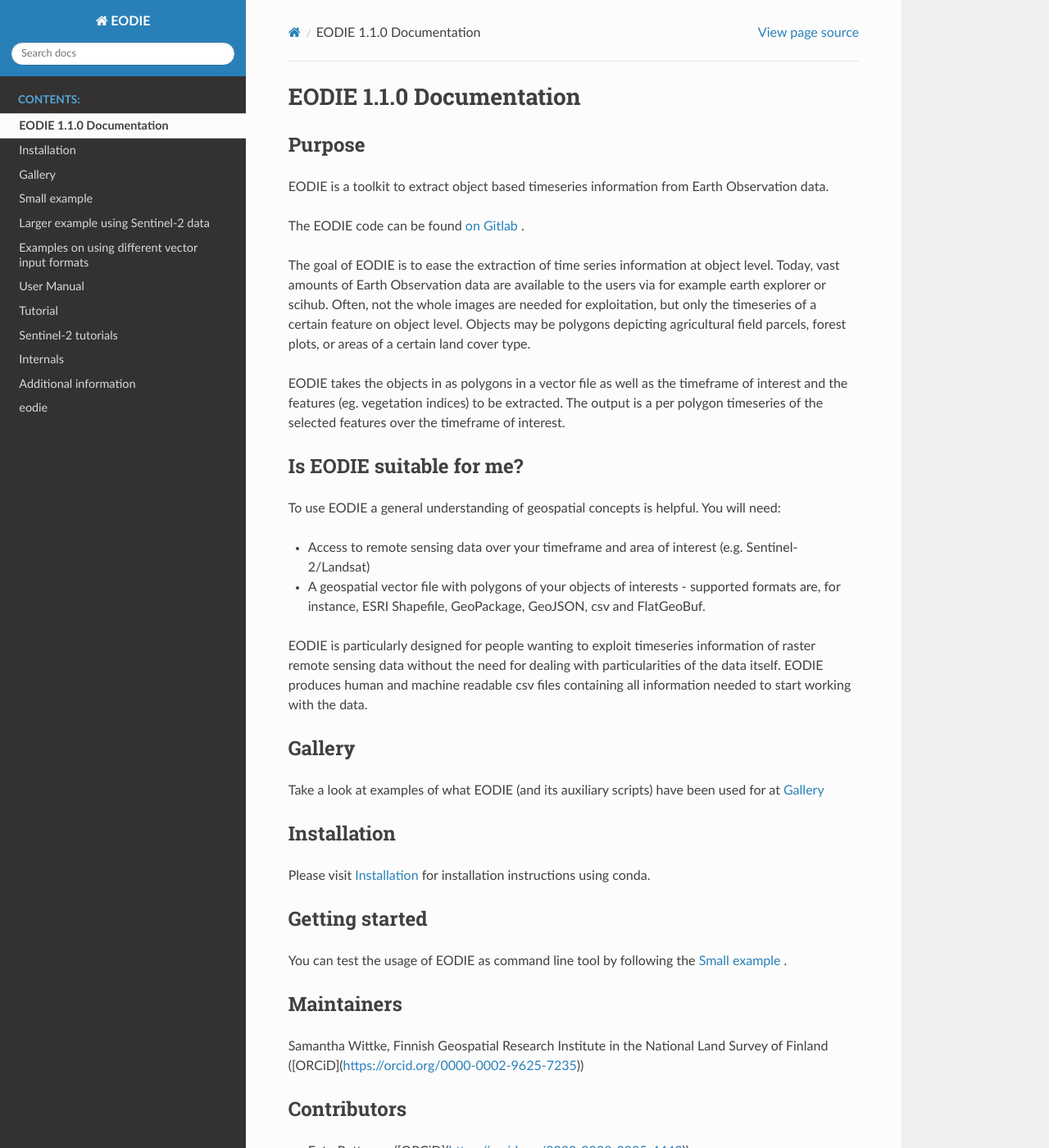
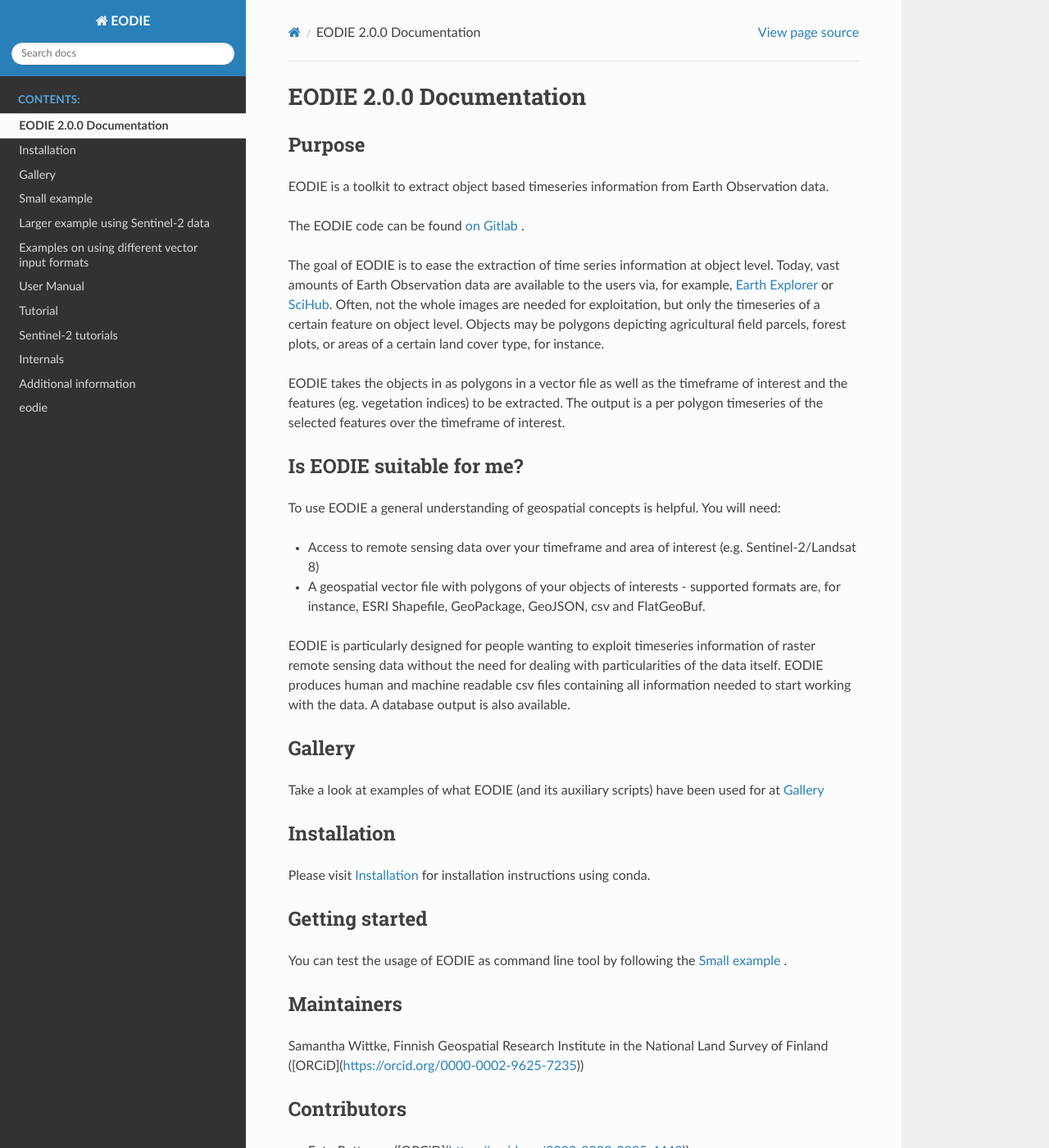
Before and after one commit to samumantha/EODIE, a Sphinx documentation site: the page built from docs/index.rst, in a window 1280 px wide and 1400 px high. Shown: the whole window at 82% size. Built offline with Sphinx 7.4.7 and the Read the Docs theme 2.0.0, drawn with Linux system fonts in a browser that asks for light colours; some of the changed text lies outside the part shown.

```diff
--- a/docs/index.rst
+++ b/docs/index.rst
@@ -2,7 +2,7 @@
    sphinx-quickstart on Fri Mar 12 19:57:28 2021.
 
 
-EODIE 1.1.0 Documentation
+EODIE 2.0.0 Documentation
 ==========================
 
 Purpose
@@ -13,9 +13,9 @@ EODIE is a toolkit to extract object based timeseries information from Earth Obs
 The EODIE code can be found `on Gitlab <https://gitlab.com/fgi_nls/public/EODIE>`_ .
 
 The goal of EODIE is to ease the extraction of time series information at object level. Today, vast amounts of
-Earth Observation data are available to the users via for example earth explorer or scihub. Often, not the whole images
+Earth Observation data are available to the users via, for example, `Earth Explorer <https://earthexplorer.usgs.gov/>`_  or `SciHub <https://scihub.copernicus.eu/>`_. Often, not the whole images
 are needed for exploitation, but only the timeseries of a certain feature on object level. Objects may be polygons depicting
-agricultural field parcels, forest plots, or areas of a certain land cover type.
+agricultural field parcels, forest plots, or areas of a certain land cover type, for instance.
 
 EODIE takes the objects in as polygons in a vector file as well as the timeframe of interest and the features (eg. vegetation indices)
 to be extracted. The output is a per polygon timeseries of the selected features over the timeframe of interest.
@@ -26,11 +26,11 @@ Is EODIE suitable for me?
 To use EODIE a general understanding of geospatial concepts is helpful.
 You will need:
 
-* Access to remote sensing data over your timeframe and area of interest (e.g. Sentinel-2/Landsat)
+* Access to remote sensing data over your timeframe and area of interest (e.g. Sentinel-2/Landsat 8)
 * A geospatial vector file with polygons of your objects of interests - supported formats are, for instance, ESRI Shapefile, GeoPackage, GeoJSON, csv and FlatGeoBuf.
 
 EODIE is particularly designed for people wanting to exploit timeseries information of raster remote sensing data without the need for dealing with particularities of the data itself.
-EODIE produces human and machine readable csv files containing all information needed to start working with the data.
+EODIE produces human and machine readable csv files containing all information needed to start working with the data. A database output is also available.
 
 Gallery
 --------
@@ -100,6 +101,15 @@ The authors would also like to thank the developers of the following tools:
 
 Changelog
 ----------
+
+2.0.0
+^^^^^^
+
+* Rewrote eodie_process.py
+* Defined separate workflows for supported platforms (s2, ls8, tif)
+* Implemented process parallelization with dask to replace array jobs in high-performance computing environments
+* Introduced geopandas GeoDataframes to replace tilesplitting
+* Added helper script unzip_ls8_grid.py
 
 1.1.0
 ^^^^^^
```
Also changed, not shown: other parts of docs/index.rst (+1 -0 lines).
